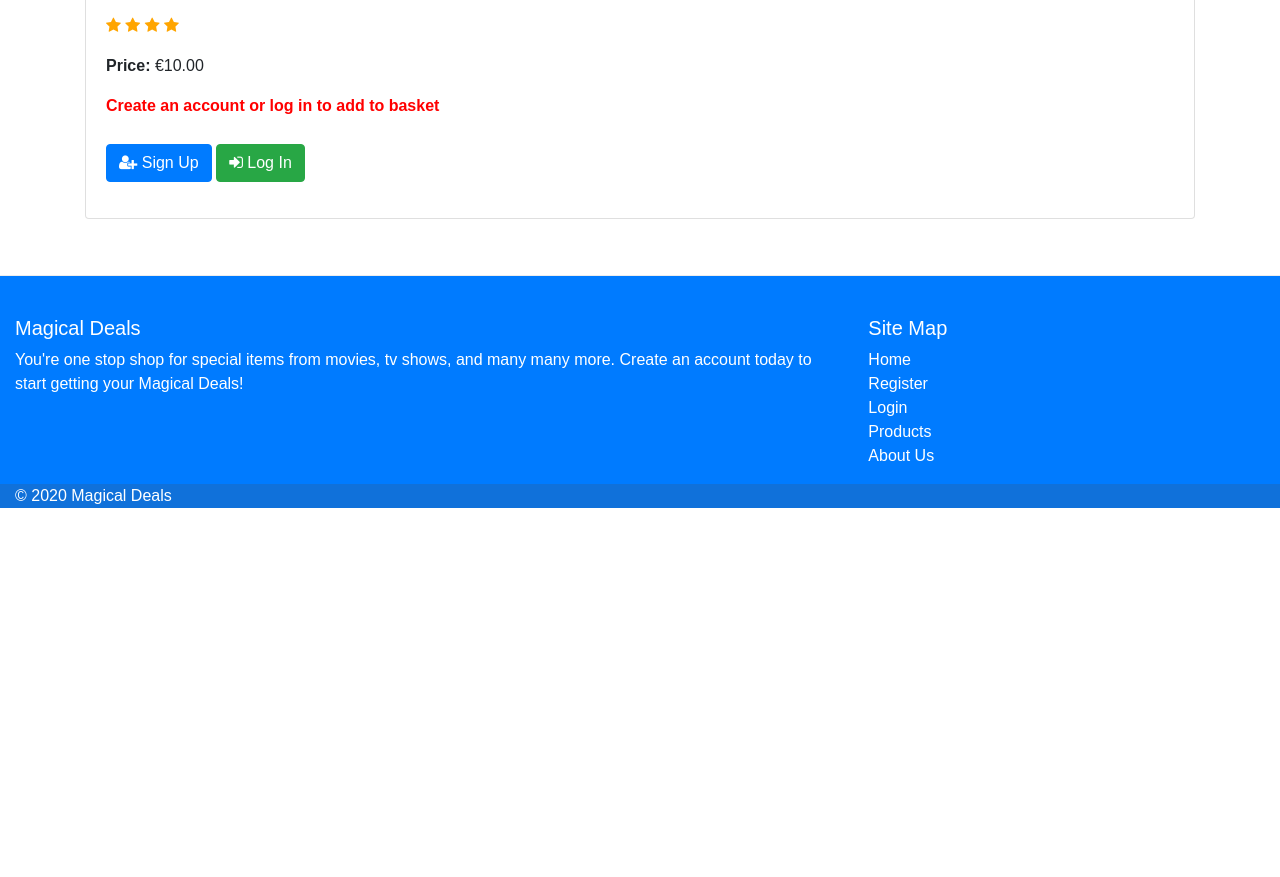
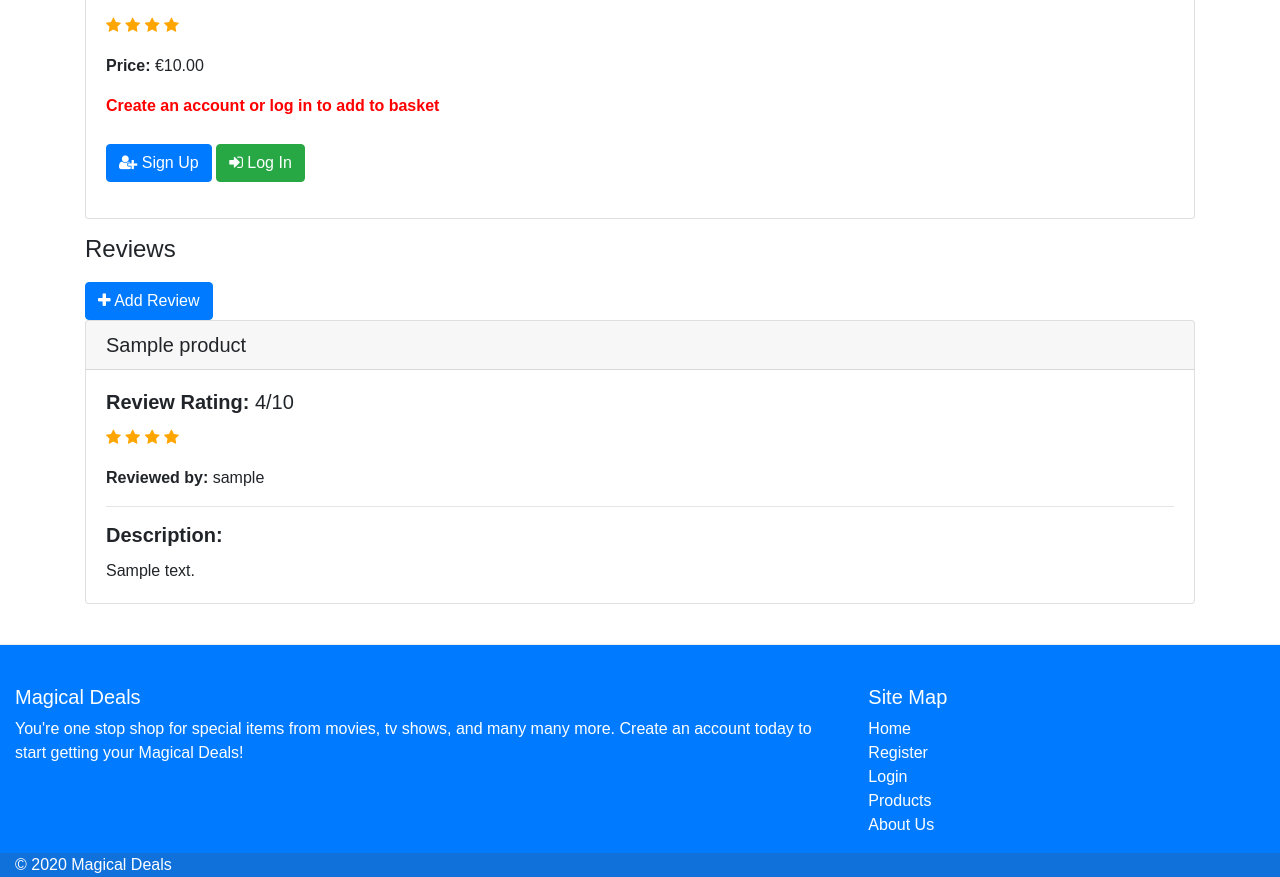
Before and after one commit to aidan-stritch/magical-deals, a Django app: page /products/1/ in a window 1280 px wide. Shown: the part 747-1624 px from the top of the page. Before the commit the page ends 1255 px from the top, so only its background shows below. Run offline with Django 3.2, Linux system fonts and the light colour scheme; tables that the repository leaves empty hold one stand-in row (values such as "Sample post"); grey boxes marked "Sample" are stand-in pictures; some libraries are stand-ins or nearby versions.

Commit message:
added reviews to profile and view_product.html pages and began working on edit a review

```diff
--- a/accounts/templates/profile.html
+++ b/accounts/templates/profile.html
@@ -93,11 +93,10 @@
                 <hr>
                 <h5 class="card-title"><strong>Description: </strong></h5>
                 <p class="card-text">{{ review.description }}</p>
-            <a href="#" class="btn btn-primary">Edit Review</a>
-            <a href="#" class="btn btn-primary">Delete Review</a>
+                <a href="#" class="btn btn-primary"><i class="fa fa-wrench" aria-hidden="true"></i> Edit Review</a>
+                <a href="#" class="btn btn-danger"><i class="fa fa-trash-o" aria-hidden="true"></i> Delete Review</a>
             </div>
         </div>
     {% endfor %}
-
 </div>
 {% endblock %}
--- a/accounts/views.py
+++ b/accounts/views.py
@@ -48,6 +48,7 @@ def logout(request):
 @login_required
 def profile(request):
     """A view that displays the profile page of a logged in user"""
+    """reviews that the user has made are passed to the profile page also"""
     user = request.user
     reviews = Review.objects.filter(user_id=user.id)
     """orders = Order.objects.filter(user_id=user.id)"""
--- a/products/templates/view_product.html
+++ b/products/templates/view_product.html
@@ -60,9 +60,7 @@
 
             <p>
 				<a href="{% url 'edit_product' product.id %}" class="btn btn-primary"><i class="fa fa-wrench" aria-hidden="true"></i> Edit</a>
-                  <a href="{% url 'delete_product' product.id %}" class="btn btn-danger"><i class="fa fa-trash-o" aria-hidden="true"></i> Delete</a>
-                 <a href="{% url 'add_review' product.id %}" class="btn btn-danger"><i class="fa fa-trash-o" aria-hidden="true"></i> Add Review</a>
-
+                <a href="{% url 'delete_product' product.id %}" class="btn btn-danger"><i class="fa fa-trash-o" aria-hidden="true"></i> Delete</a>
 			</p>
 
 				{% else %}
@@ -78,5 +76,27 @@
 		</div>
 	</div>
 </div>
-
+<div class="review">
+    <h4>Reviews</h4>
+    <a href="{% url 'add_review' product.id %}" class="btn btn-primary"><i class="fa fa-plus" aria-hidden="true"></i> Add Review</a>
+    {% for review in reviews %}
+        <div class="card">
+            <h5 class="card-header">{{ review.product.product_name }}</h5>
+            <div class="card-body">
+                <h5 class="card-title"><strong>Review Rating: </strong>{{ review.rating }}/10</h5>
+                {% with ''|center:review.rating as range %}
+                    <p>
+                    {% for _ in range %}
+                        <span class="fa fa-star checked"></span>
+                    {% endfor %}
+                    </p>
+                {% endwith %}
+                <p><strong>Reviewed by: </strong>{{ review.user.username }}</p>
+                <hr>
+                <h5 class="card-title"><strong>Description: </strong></h5>
+                <p class="card-text">{{ review.description }}</p>
+            </div>
+        </div>
+    {% endfor %}
+</div>
 {% endblock %}
--- a/products/views.py
+++ b/products/views.py
@@ -4,6 +4,7 @@ from django.contrib.auth.decorators import login_required
 from django.contrib import messages
 from django.core.urlresolvers import reverse
 from .forms import ProductCreationForm
+from review.models import Review
 
 
 # Create your views here.
@@ -45,9 +46,16 @@ def view_product(request, id):
     Or return a 404 error if the product is
     not found
     """
+    """
+    The reviews for this product are also passed to the
+    view_product page
+    """
     product = get_object_or_404(Product, id=id)
+    reviews = Review.objects.filter(product_id=product.id)
 
-    return render(request, "view_product.html", {'product': product})
+    args = {"reviews": reviews, "product": product}
+
+    return render(request, "view_product.html", args)
 
 
 @login_required
--- a/templates/base.html
+++ b/templates/base.html
@@ -93,31 +93,7 @@
       </div>
       {% endif %}
 
-<div class="modal fade" id="exampleModal" tabindex="-1" role="dialog" aria-labelledby="exampleModalLabel" aria-hidden="true">
-  <div class="modal-dialog" role="document">
-    <div class="modal-content">
-      <div class="modal-header">
-        <h5 class="modal-title" id="exampleModalLabel">Modal title</h5>
-        <button type="button" class="close" data-dismiss="modal" aria-label="Close">
-          <span aria-hidden="true">&times;</span>
-        </button>
-      </div>
-      <div class="modal-body">
-        ...
-      </div>
-      <div class="modal-footer">
-        <button type="button" class="btn btn-secondary" data-dismiss="modal">Close</button>
-        <button type="button" class="btn btn-primary">Save changes</button>
-      </div>
-    </div>
-  </div>
-</div>
-
-
-
-
-
-        {% block content %} {% endblock %}
+{% block content %} {% endblock %}
       </div>
     </main>
 
```
Also changed, not shown: cart/views.py (+6 -1 lines), review/views.py (+27 -0 lines). Lines whose indentation alone changed are shown as unchanged.
